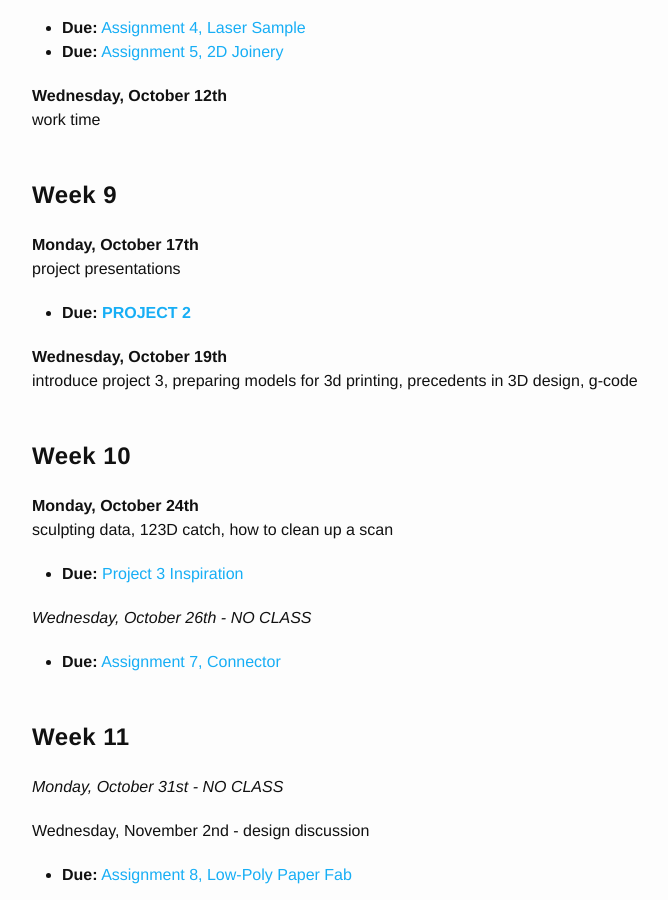
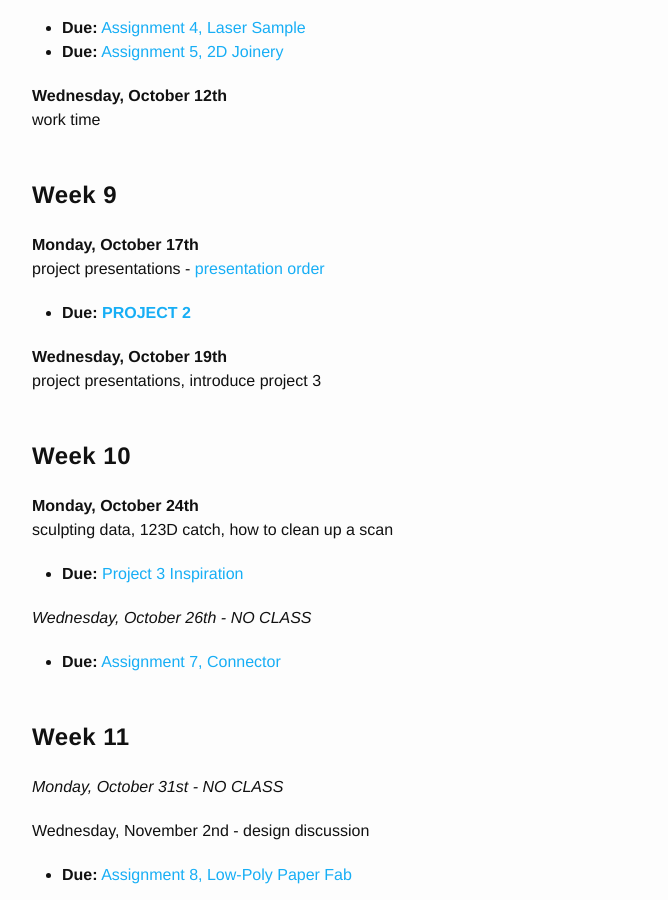
Before and after one commit to coloringchaos/form-fall-16, a Jekyll site: the page built from schedule.md, in a window 1280 px wide and 900 px high, scrolled down 2879 px. Shown: the whole window, without its empty margins (238-906 px from the left). Built offline with Jekyll 4.4.1, drawn with Linux system fonts in a browser that asks for light colours.

Commit message:
presentation order

```diff
--- a/schedule.md
+++ b/schedule.md
@@ -87,11 +87,12 @@ Assignments are due on the day that they are listed.
 
 
 # Week 9
-**Monday, October 17th** <br> project presentations
+**Monday, October 17th** <br> project presentations - [presentation order](/form-fall-16/presentation-order)
 
 + **Due: [PROJECT 2](/form-fall-16/project-2)**
 
-**Wednesday, October 19th** <br> introduce project 3, preparing models for 3d printing, precedents in 3D design, g-code
+**Wednesday, October 19th** <br> project presentations, introduce project 3
+ <!-- preparing models for 3d printing, precedents in 3D design, g-code -->
 
 # Week 10
 **Monday, October 24th** <br> sculpting data, 123D catch, how to clean up a scan
```
Also changed, not shown: _posts/2016-10-17-presentation-order.md (added, +27 -0 lines).
